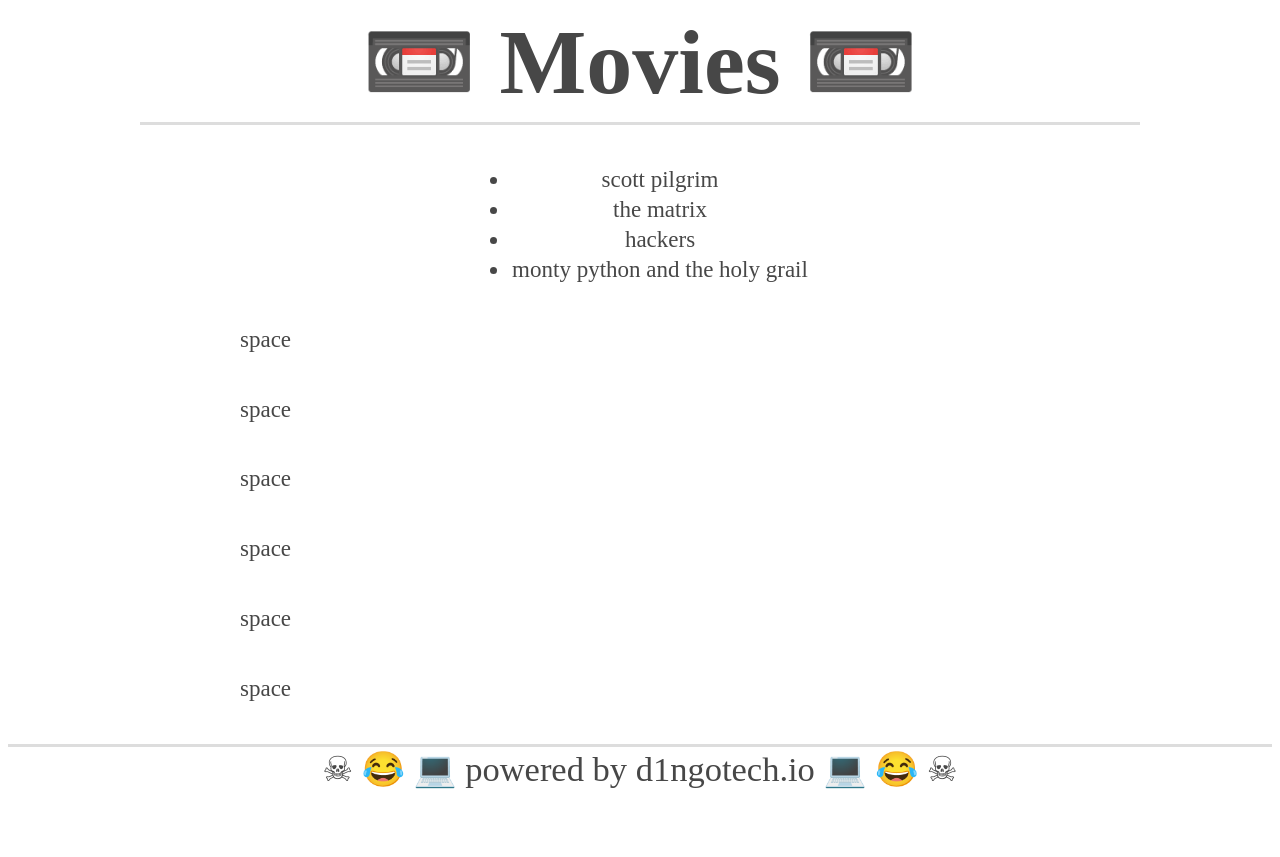
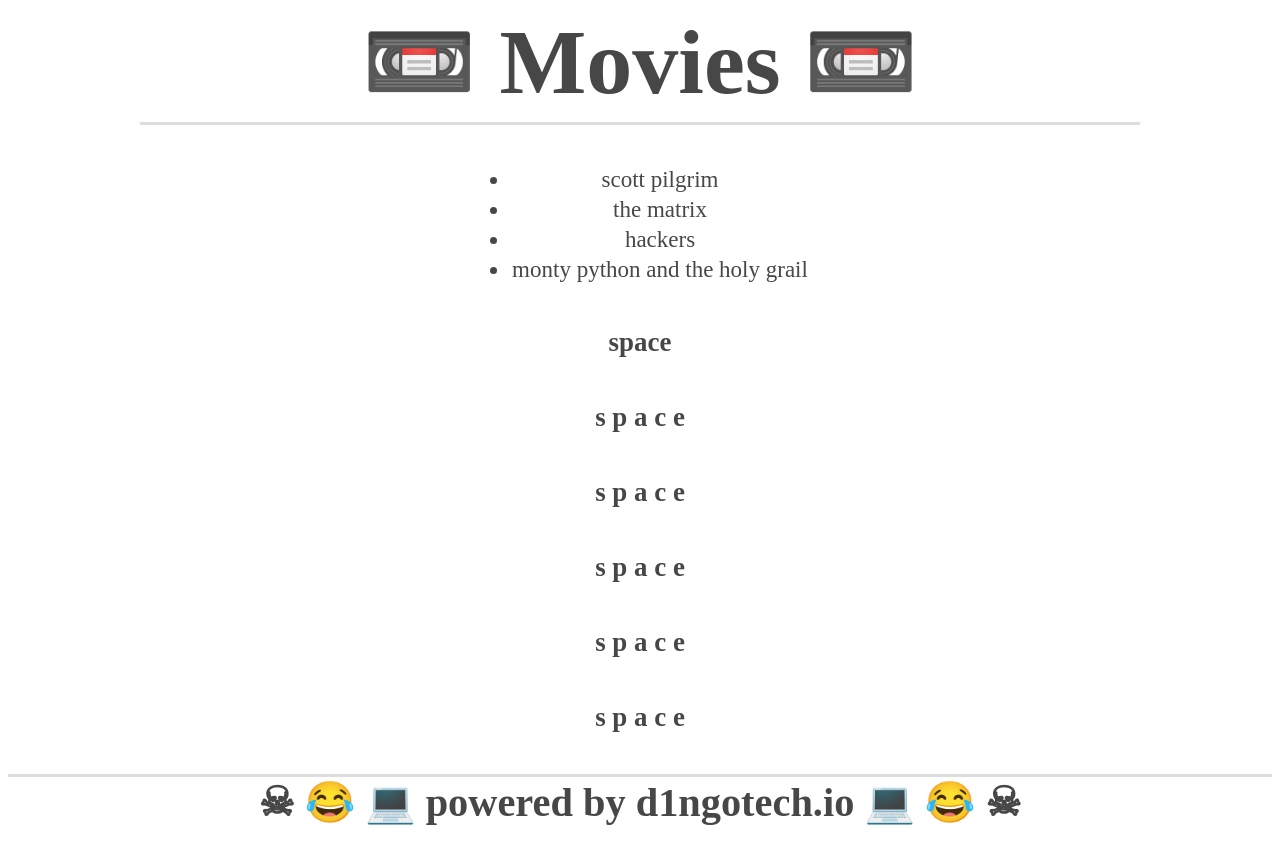
Before and after one commit to DingoLabs/dingolabs.github.io, a plain HTML site: page index.html in a window 1280 px wide. Shown: the part 1184-2041 px from the top of the page. Before the commit the page ends 1984 px from the top, so only its background shows below. Drawn offline with Linux system fonts and the light colour scheme.

Commit message:
improvements

```diff
--- a/globals.css
+++ b/globals.css
@@ -80,3 +80,7 @@ footer {
     background: rgb(71, 71, 71);
     color: white;
 }
+
+.pclass {
+    text-align: center;
+}
--- a/index.html
+++ b/index.html
@@ -71,12 +71,12 @@
             <li>hackers </li>
             <li>monty python and the holy grail</li>
         </ul>
-        <p>space</p>
-        <p>space</p>
-        <p>space</p>
-        <p>space</p>
-        <p>space</p>
-        <p>space</p>
+        <h3 class="pclass">space</p>
+        <h3 class="pclass">s p a c e</p>
+        <h3 class="pclass">s  p  a  c  e</p>
+        <h3 class="pclass">s   p   a   c   e</p>
+        <h3 class="pclass">s    p    a    c    e</p>
+        <h3 class="pclass">s     p     a     c     e</p>
         <footer>
             &#9760;  &#128514; &#128187; powered by d1ngotech.io &#128187; &#128514; &#9760;
         </footer>
```
